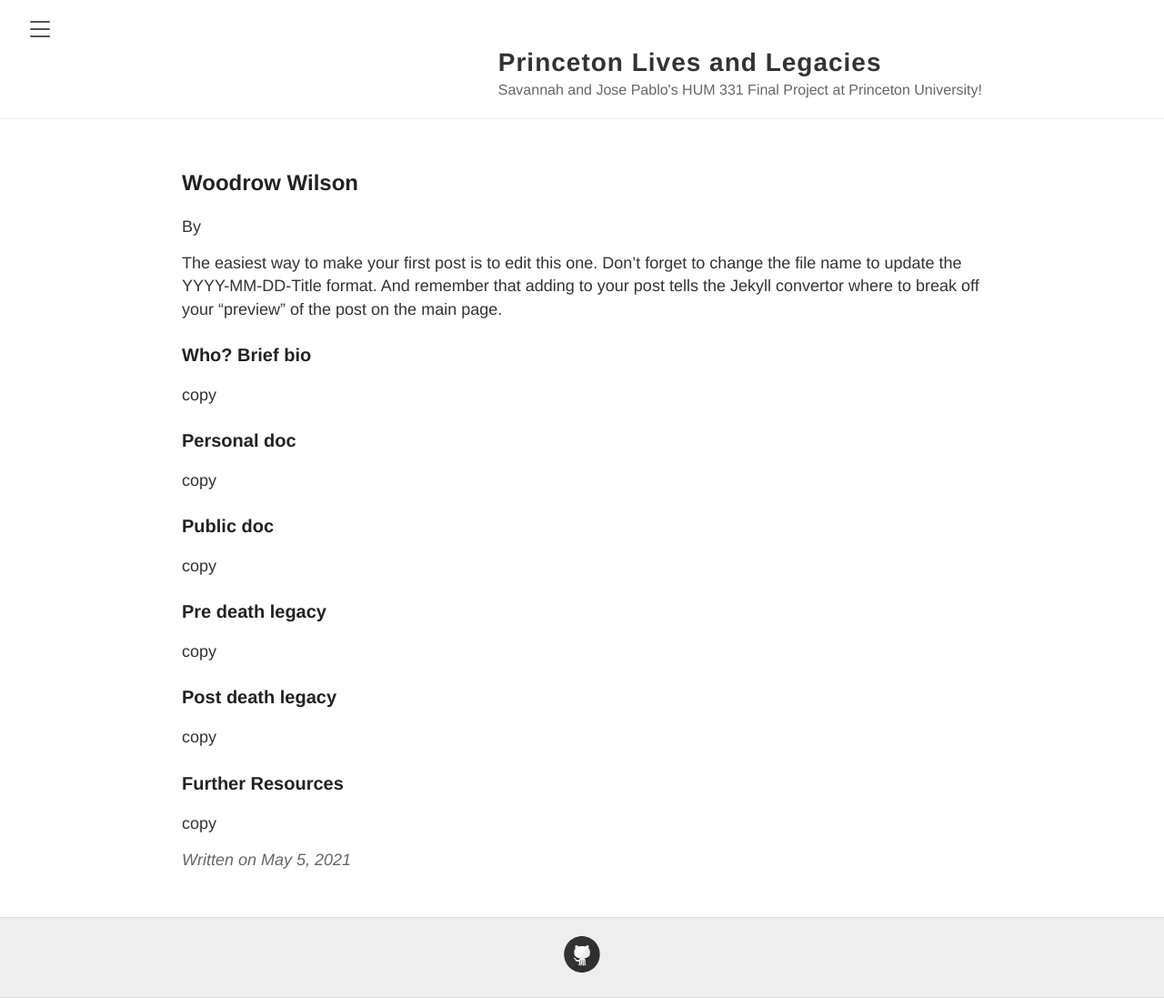
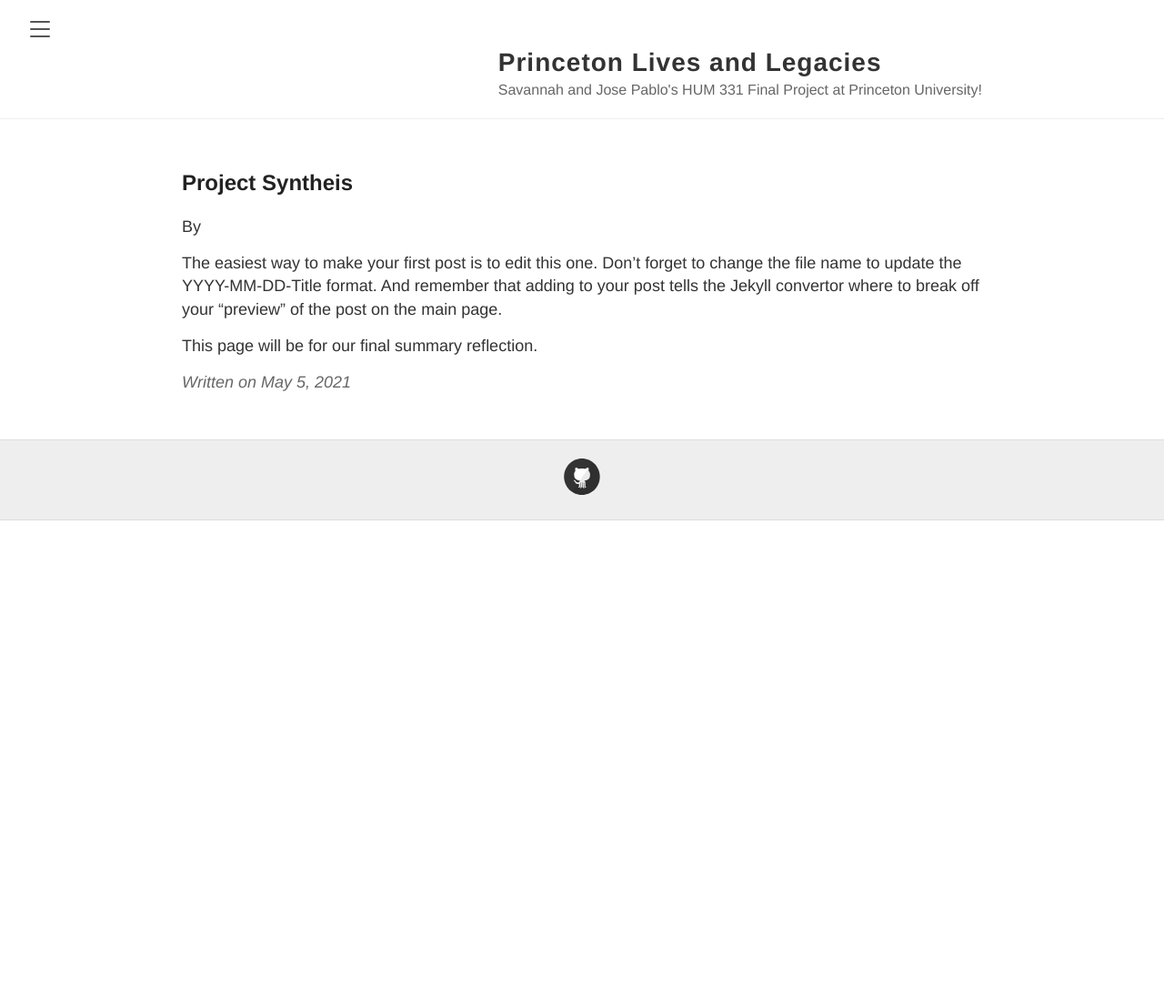
Before and after one commit to HUM-331-Princeton/princeton-lives-and-legacies, a Jekyll site: the page built from _posts/2021-5-5-Project Synthesis.md, in a window 1280 px wide. Shown: the whole page at 91% size. Built offline with Jekyll 4.4.1, drawn with Linux system fonts in a browser that asks for light colours; after the commit the page ends 900 px from its top, so only the background shows below that.

Commit message:
update project synthesis

```diff
--- a/_posts/2021-5-5-Project Synthesis.md
+++ b/_posts/2021-5-5-Project Synthesis.md
@@ -2,25 +2,9 @@
 layout: post
 author: Savannah Pobre & José Pablo Fernández García
 excerpt_separator: <!--more-->
-title: Woodrow Wilson
+title: Project Syntheis
 ---
 
 The easiest way to make your first post is to edit this one. Don't forget to change the file name to update the YYYY-MM-DD-Title format. And remember that adding <!--more--> to your post tells the Jekyll convertor where to break off your "preview" of the post on the main page.
 
-### Who? Brief bio ###
-copy
-
-### Personal doc ###
-copy
-
-### Public doc ###
-copy
-
-### Pre death legacy ###
-copy
-
-### Post death legacy ###
-copy
-
-### Further Resources ###
-copy
+This page will be for our final summary reflection.
```
